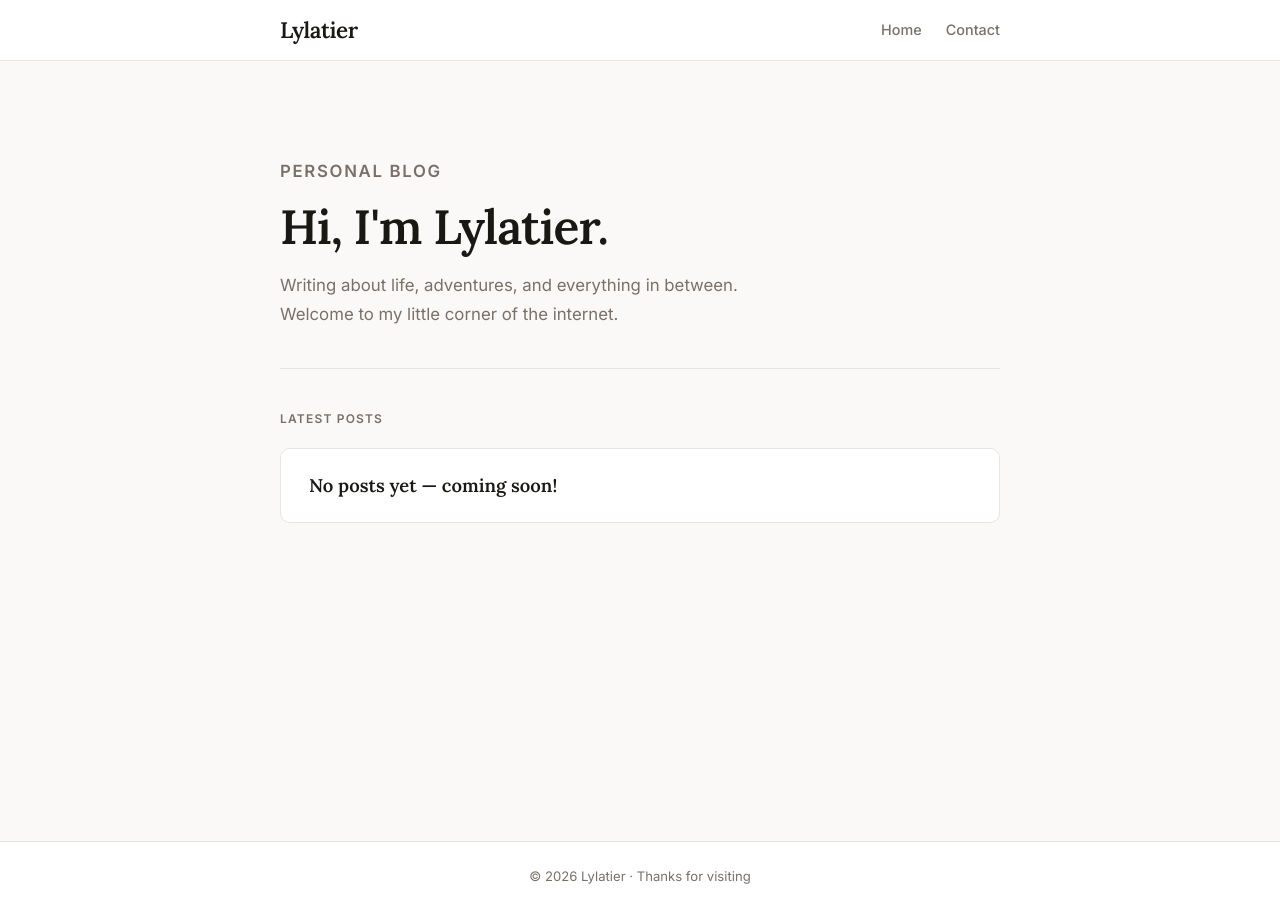
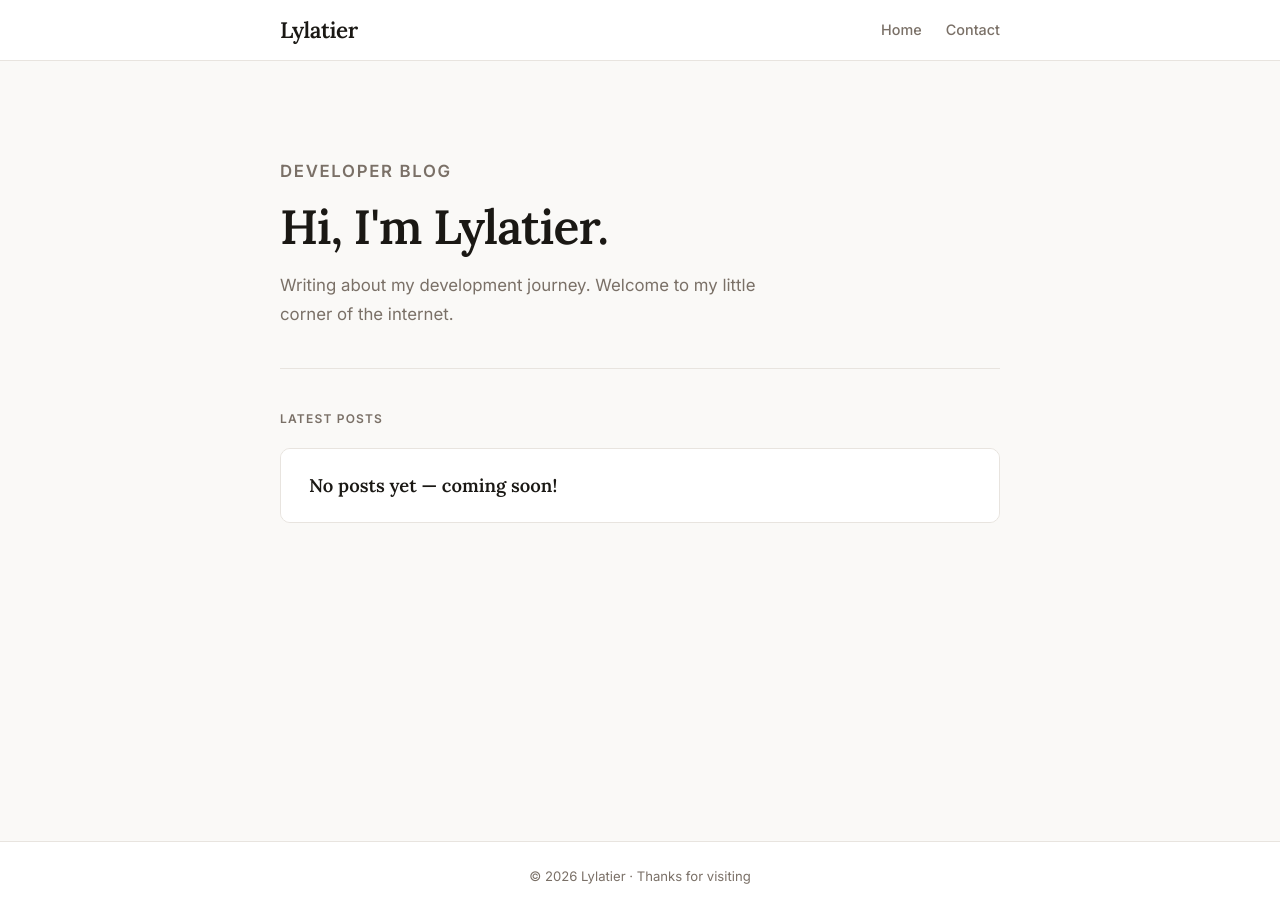
Before and after one commit to LylatierN/LylatierN.github.io, a Jekyll site: the page built from index.html, in a window 1280 px wide. Built offline with Jekyll 4.4.1, drawn with Linux system fonts in a browser that asks for light colours.

Commit message:
update hero section

```diff
--- a/index.html
+++ b/index.html
@@ -4,9 +4,9 @@ title: Home
 ---
 
 <div class="hero">
-  <p class="hero-label">Personal Blog</p>
+  <p class="hero-label">Developer Blog</p>
   <h1>Hi, I'm Lylatier.</h1>
-  <p>Writing about life, adventures, and everything in between. Welcome to my little corner of the internet.</p>
+  <p>Writing about my development journey. Welcome to my little corner of the internet.</p>
 </div>
 
 <p class="section-heading">Latest Posts</p>
```
